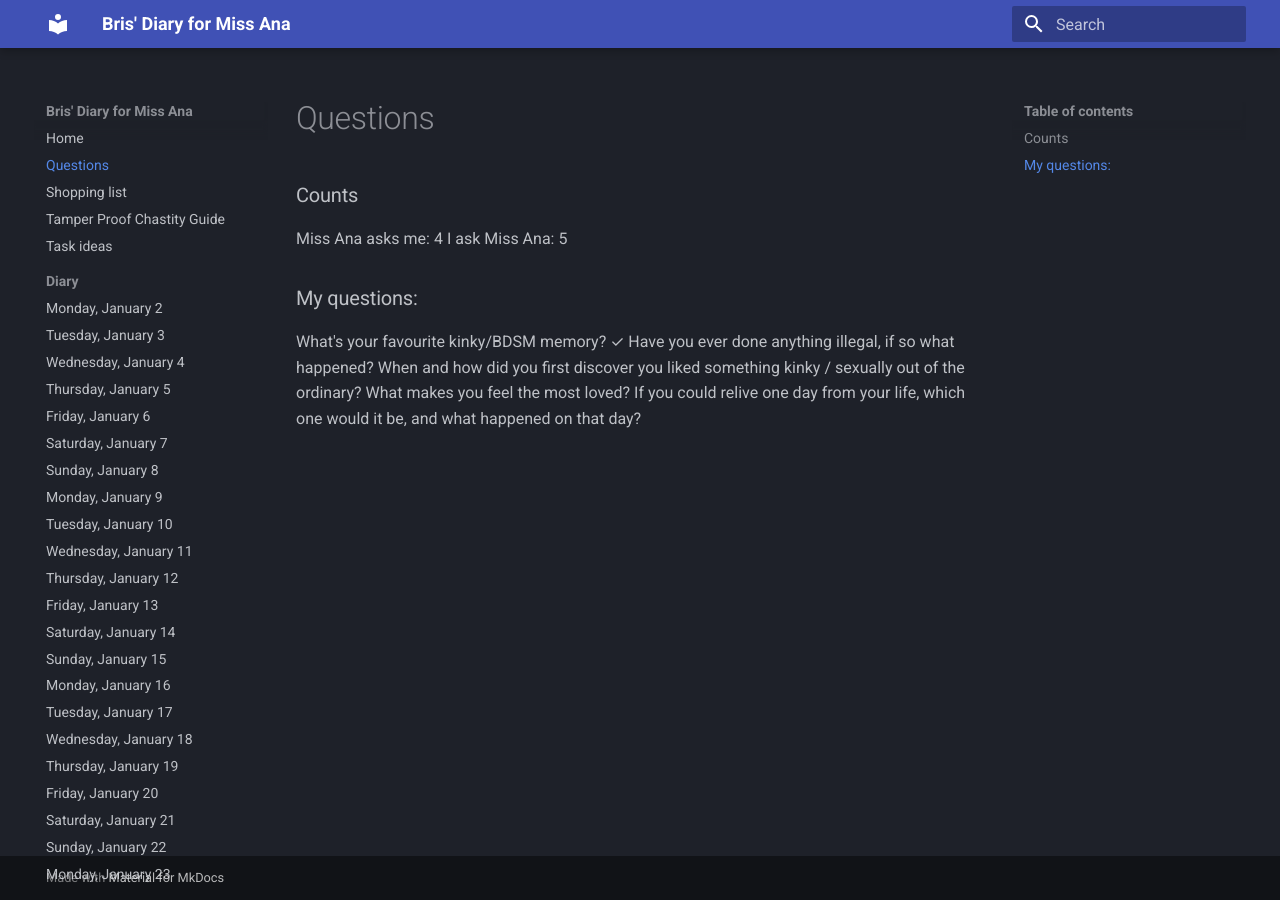
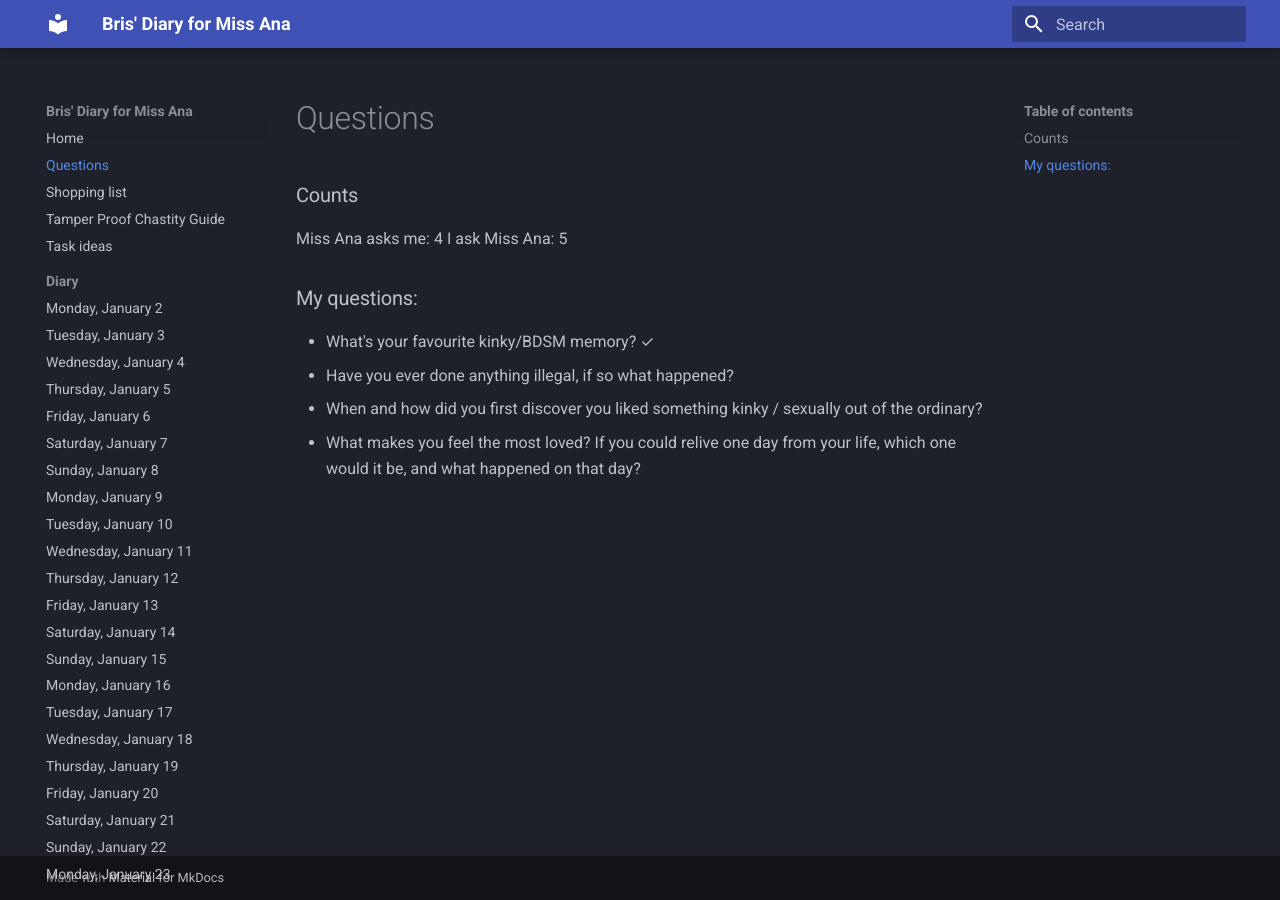
Before and after one commit to bris00/DFMA, an MkDocs documentation site: the page built from diary/Questions.md, in a window 1280 px wide. Built offline with MkDocs 1.6.1 and Material for MkDocs 9.7.7, drawn with Linux system fonts in a browser that asks for light colours.

```diff
--- a/diary/Questions.md
+++ b/diary/Questions.md
@@ -4,8 +4,8 @@ I ask Miss Ana: 5
 
 ### My questions:
 
-What's your favourite kinky/BDSM memory? ✓
-Have you ever done anything illegal, if so what happened?
-When and how did you first discover you liked something kinky / sexually out of the ordinary?
-What makes you feel the most loved?
+* What's your favourite kinky/BDSM memory? ✓
+* Have you ever done anything illegal, if so what happened?
+* When and how did you first discover you liked something kinky / sexually out of the ordinary?
+* What makes you feel the most loved?
 If you could relive one day from your life, which one would it be, and what happened on that day?
```
